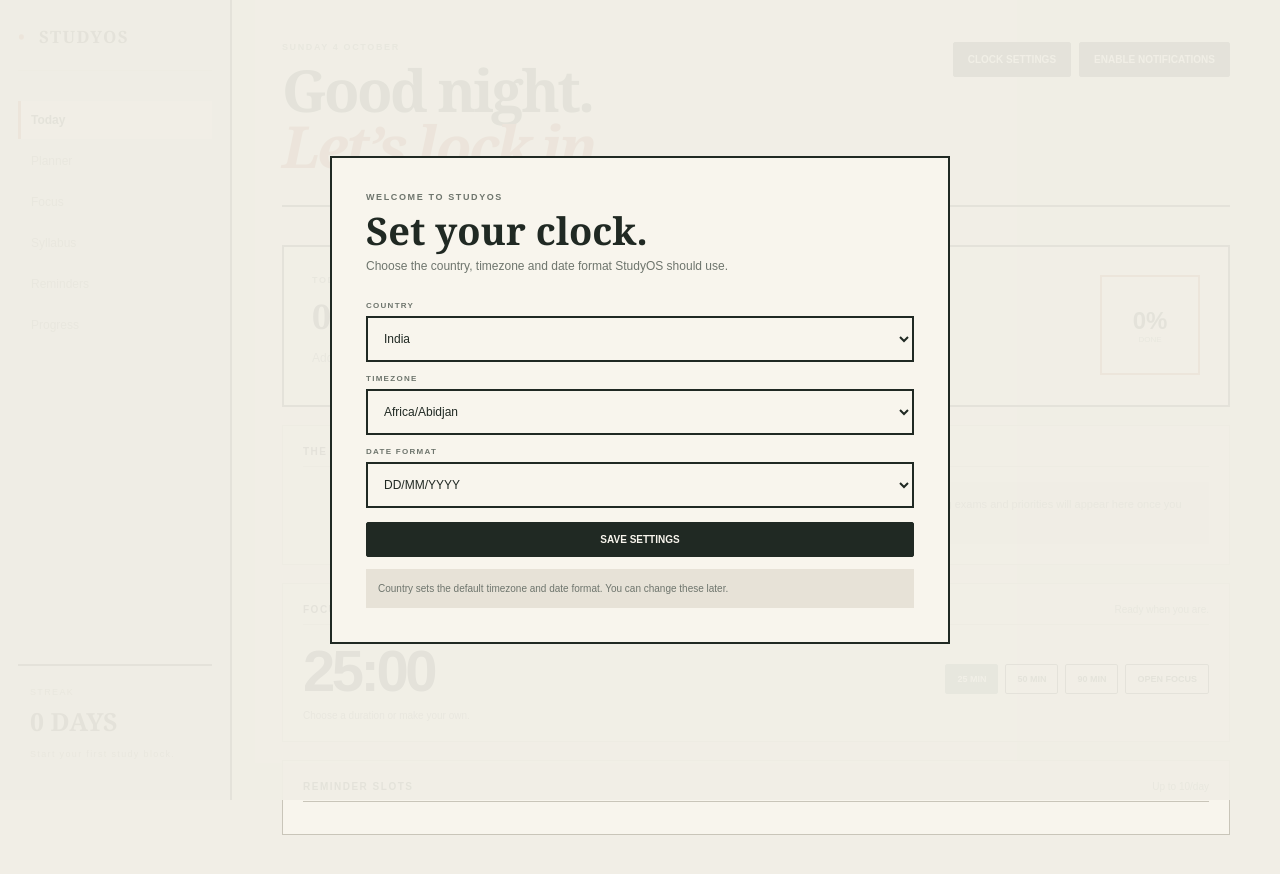
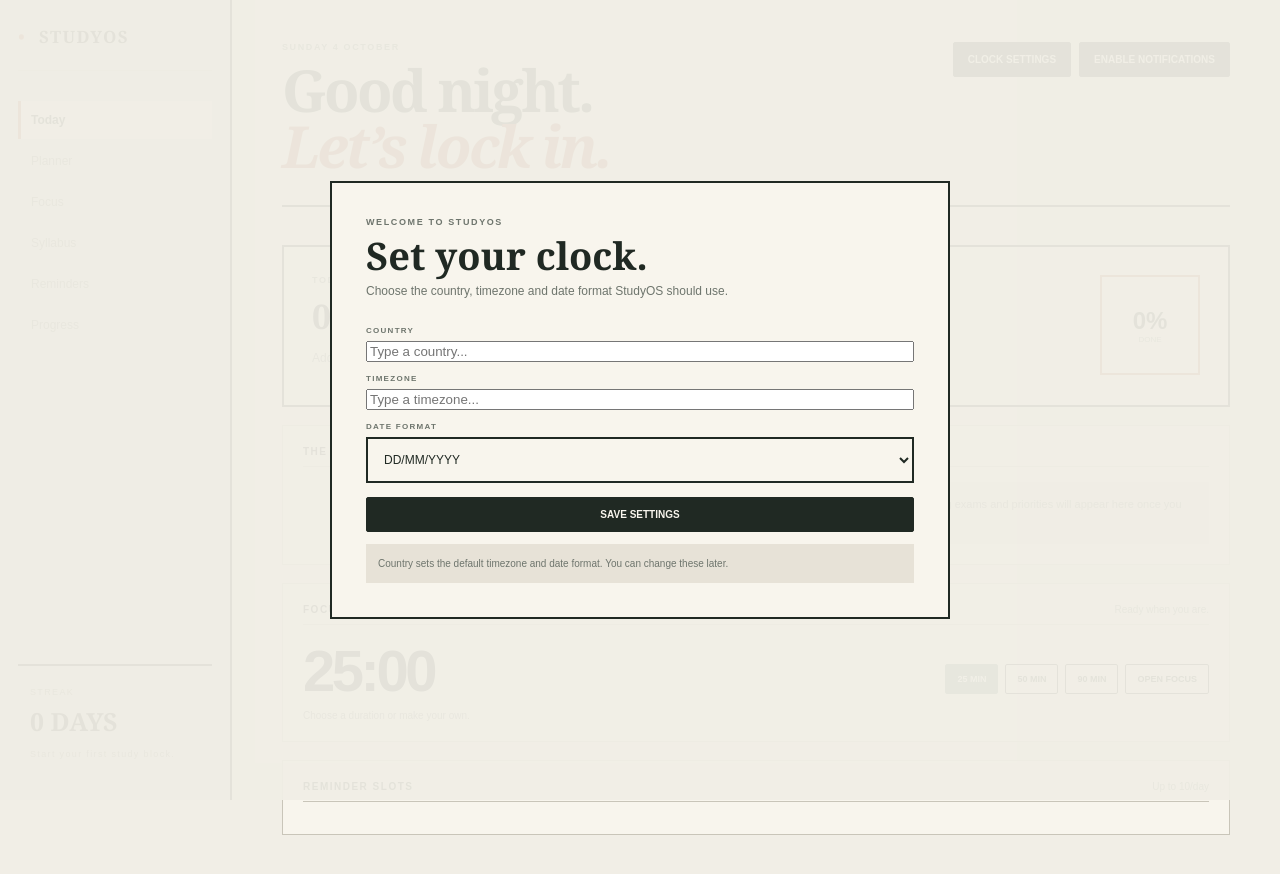
Before and after one commit to aanyajawahirani-hub/study-os, a website: page index.html in a window 1280 px wide. Drawn offline with Linux system fonts and the light colour scheme.

Commit message:
Make country and timezone fields typeable

```diff
--- a/index.html
+++ b/index.html
@@ -136,21 +136,19 @@
       <p>Choose the country, timezone and date format StudyOS should use.</p>
     </div>
     <div class="setup-fields">
-      <div class="setup-field"><label for="setupCountry">COUNTRY</label><select id="setupCountry">
-        <option value="India">India</option><option value="United States">United States</option><option value="United Kingdom">United Kingdom</option><option value="Australia">Australia</option><option value="Singapore">Singapore</option><option value="United Arab Emirates">United Arab Emirates</option><option value="Canada">Canada</option><option value="Japan">Japan</option><option value="Germany">Germany</option><option value="France">France</option>
-      </select></div>
-      <div class="setup-field"><label for="setupTimezone">TIMEZONE</label><select id="setupTimezone">
-        <option value="Asia/Kolkata">India · Asia/Kolkata</option><option value="America/New_York">United States · America/New_York</option><option value="Europe/London">United Kingdom · Europe/London</option><option value="Australia/Sydney">Australia · Australia/Sydney</option><option value="Asia/Singapore">Singapore · Asia/Singapore</option><option value="Asia/Dubai">United Arab Emirates · Asia/Dubai</option><option value="America/Toronto">Canada · America/Toronto</option><option value="Asia/Tokyo">Japan · Asia/Tokyo</option><option value="Europe/Berlin">Germany · Europe/Berlin</option><option value="Europe/Paris">France · Europe/Paris</option>
-      </select></div>
+      <div class="setup-field"><label for="setupCountry">COUNTRY</label><input id="setupCountry" type="text" list="countryOptions" autocomplete="country-name" placeholder="Type a country..." /></div>
+      <datalist id="countryOptions">
+        <option value="India"><option value="United States"><option value="United Kingdom"><option value="Australia"><option value="Singapore"><option value="United Arab Emirates"><option value="Canada"><option value="Japan"><option value="Germany"><option value="France"><option value="Brazil"><option value="China"><option value="South Korea"><option value="New Zealand"><option value="South Africa"><option value="Nepal"><option value="Bangladesh"><option value="Sri Lanka"><option value="Malaysia"><option value="Indonesia"><option value="Thailand">
+      </datalist>
+      <div class="setup-field"><label for="setupTimezone">TIMEZONE</label><input id="setupTimezone" type="text" list="timezoneOptions" autocomplete="off" placeholder="Type a timezone..." aria-autocomplete="list" /></div>
+      <datalist id="timezoneOptions"></datalist>
       <script>
       (function(){
-        const tz=document.getElementById("setupTimezone");
-        if(!tz)return;
+        const tz=document.getElementById("setupTimezone"), list=document.getElementById("timezoneOptions");
+        if(!tz||!list)return;
         try{
           const zones=Intl.supportedValuesOf("timeZone").filter(z=>!z.startsWith("Etc/")).sort();
-          const current=tz.value;
-          tz.innerHTML=zones.map(z=>'<option value="'+z+'">'+z.replace(/_/g," ")+'</option>').join("");
-          if(current && zones.includes(current))tz.value=current;
+          list.innerHTML=zones.map(z=>'<option value="'+z+'"></option>').join("");
         }catch(e){}
       })();
       </script>
```
